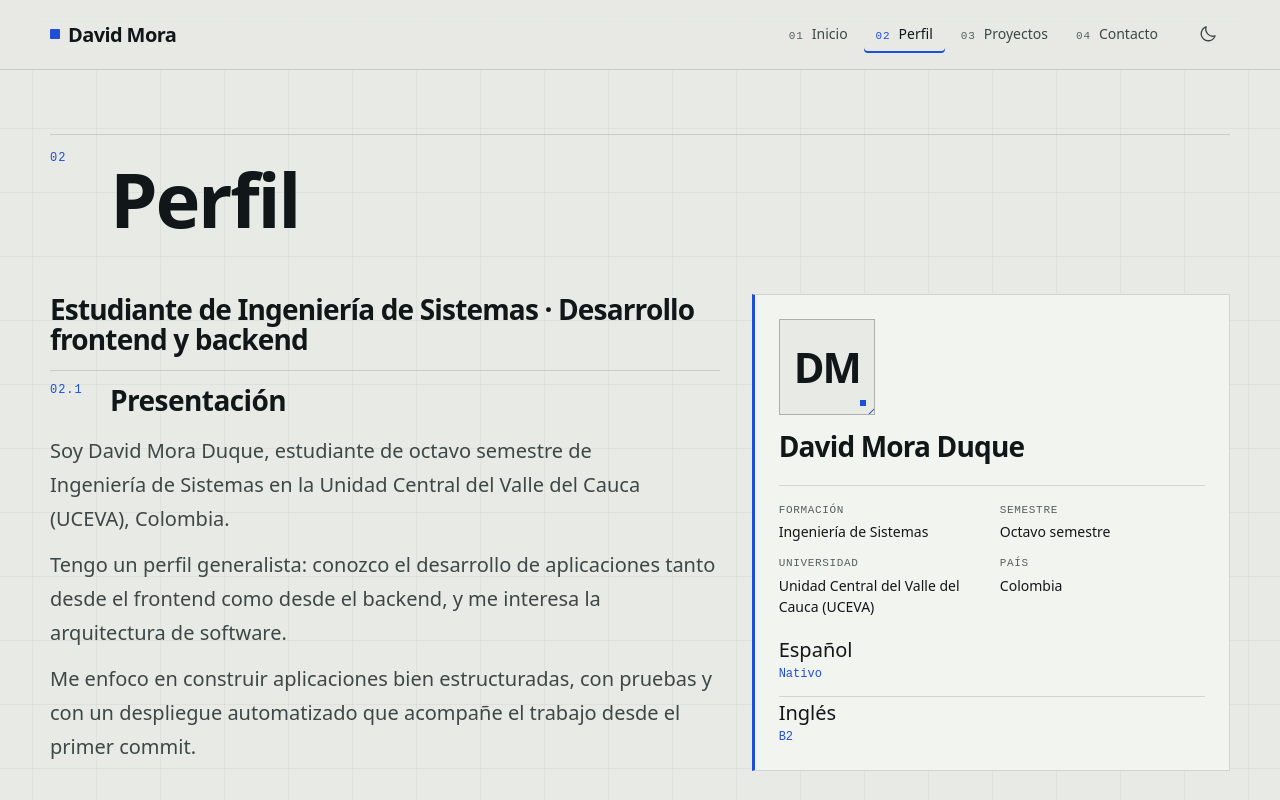
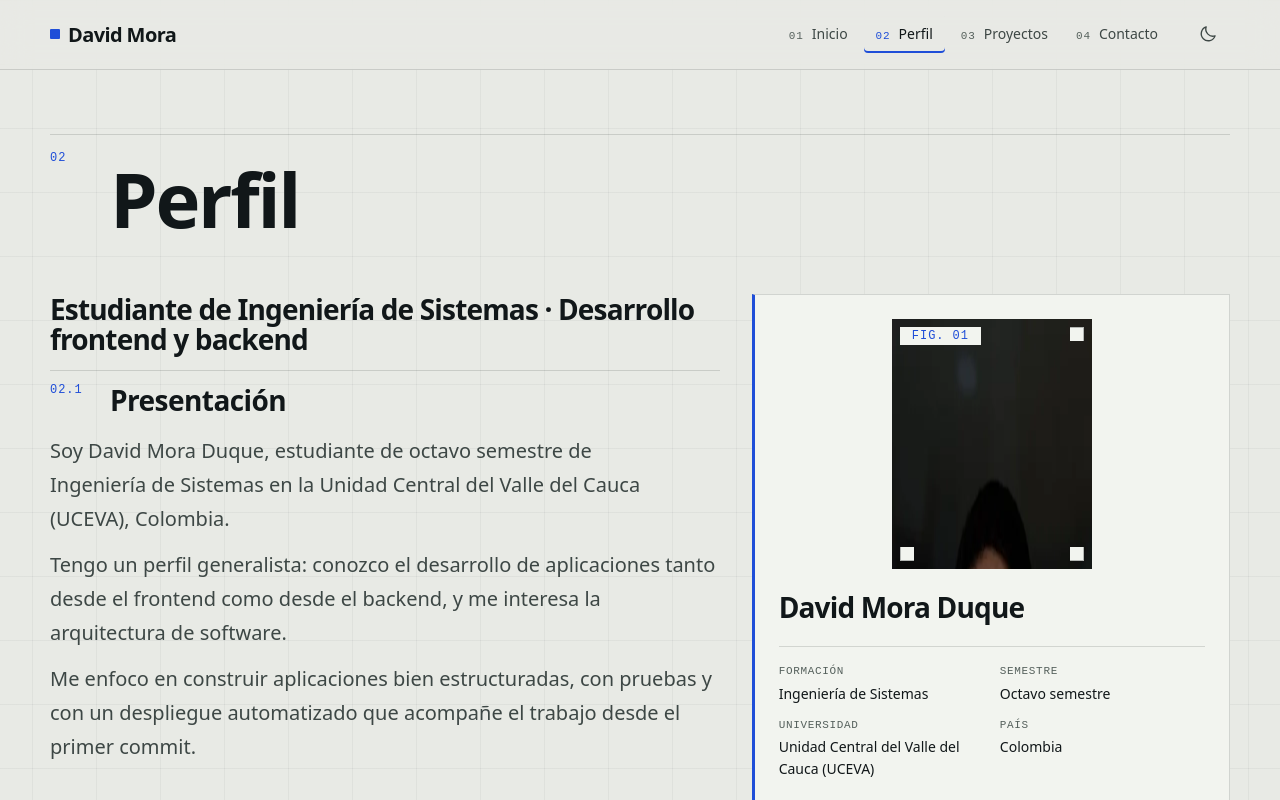
Before and after one commit to INGDavidMora2005/proyecto-portafolio, an Angular app: page /perfil in a window 1280 px wide. Shown: the top 800 px of the page. Built offline with nearby package versions, Linux system fonts and the light colour scheme; a web font is replaced by a local one.

Commit message:
feat(perfil): incorpora la foto y rediseña la ficha de identidad

```diff
--- a/src/app/features/perfil/components/identity-ficha/identity-ficha.html
+++ b/src/app/features/perfil/components/identity-ficha/identity-ficha.html
@@ -1,7 +1,14 @@
 <aside class="ficha" aria-label="Ficha de identidad">
-  <div class="ficha__monogram" aria-hidden="true">
-    <span class="ficha__monogram-text">DM</span>
-  </div>
+  <app-portrait-frame
+    class="ficha__portrait"
+    [src]="'images/perfil-800.webp'"
+    [alt]="'Retrato de David Mora Duque'"
+    [width]="800"
+    [height]="1000"
+    [loading]="'lazy'"
+    [fetchpriority]="'low'"
+    [sizes]="'(min-width: 1024px) 240px, (min-width: 640px) 200px, 88vw'"
+  />
   <div class="ficha__body">
     <p class="ficha__name">{{ perfil().nombre }}</p>
     <dl class="ficha__facts">
--- a/src/app/features/perfil/components/identity-ficha/identity-ficha.scss
+++ b/src/app/features/perfil/components/identity-ficha/identity-ficha.scss
@@ -12,43 +12,10 @@
   background: var(--panel);
 }
 
-.ficha__monogram {
-  position: relative;
-  display: grid;
-  place-items: center;
-  width: clamp(4rem, 13vw, 6rem);
-  aspect-ratio: 1;
-  overflow: hidden;
-  border: 1px solid var(--rule-strong);
-  background: var(--paper);
-}
-
-.ficha__monogram::before {
-  position: absolute;
-  right: -18%;
-  bottom: -18%;
-  width: 80%;
-  height: 1px;
-  background: var(--accent);
-  transform: rotate(-45deg);
-  content: '';
-}
-
-.ficha__monogram::after {
-  position: absolute;
-  right: var(--space-2);
-  bottom: var(--space-2);
-  width: 6px;
-  height: 6px;
-  background: var(--accent);
-  content: '';
-}
-
-.ficha__monogram-text {
-  font-family: var(--font-display);
-  font-size: clamp(1.9rem, 6vw, 2.6rem);
-  font-weight: 600;
-  letter-spacing: -0.05em;
+.ficha__portrait {
+  width: clamp(150px, 22vw, 200px);
+  aspect-ratio: 4 / 5;
+  align-self: center;
 }
 
 .ficha__name {
--- a/src/app/features/perfil/components/identity-ficha/identity-ficha.ts
+++ b/src/app/features/perfil/components/identity-ficha/identity-ficha.ts
@@ -1,8 +1,10 @@
 import { ChangeDetectionStrategy, Component, input } from '@angular/core';
 import { type Perfil } from '../../../../data/profile';
+import { PortraitFrame } from '../../../../shared/portrait-frame/portrait-frame';
 
 @Component({
   selector: 'app-identity-ficha',
+  imports: [PortraitFrame],
   templateUrl: './identity-ficha.html',
   styleUrl: './identity-ficha.scss',
   changeDetection: ChangeDetectionStrategy.OnPush,
```
Also changed, not shown: 1 other file (tests, documents, lock files or other folders).
